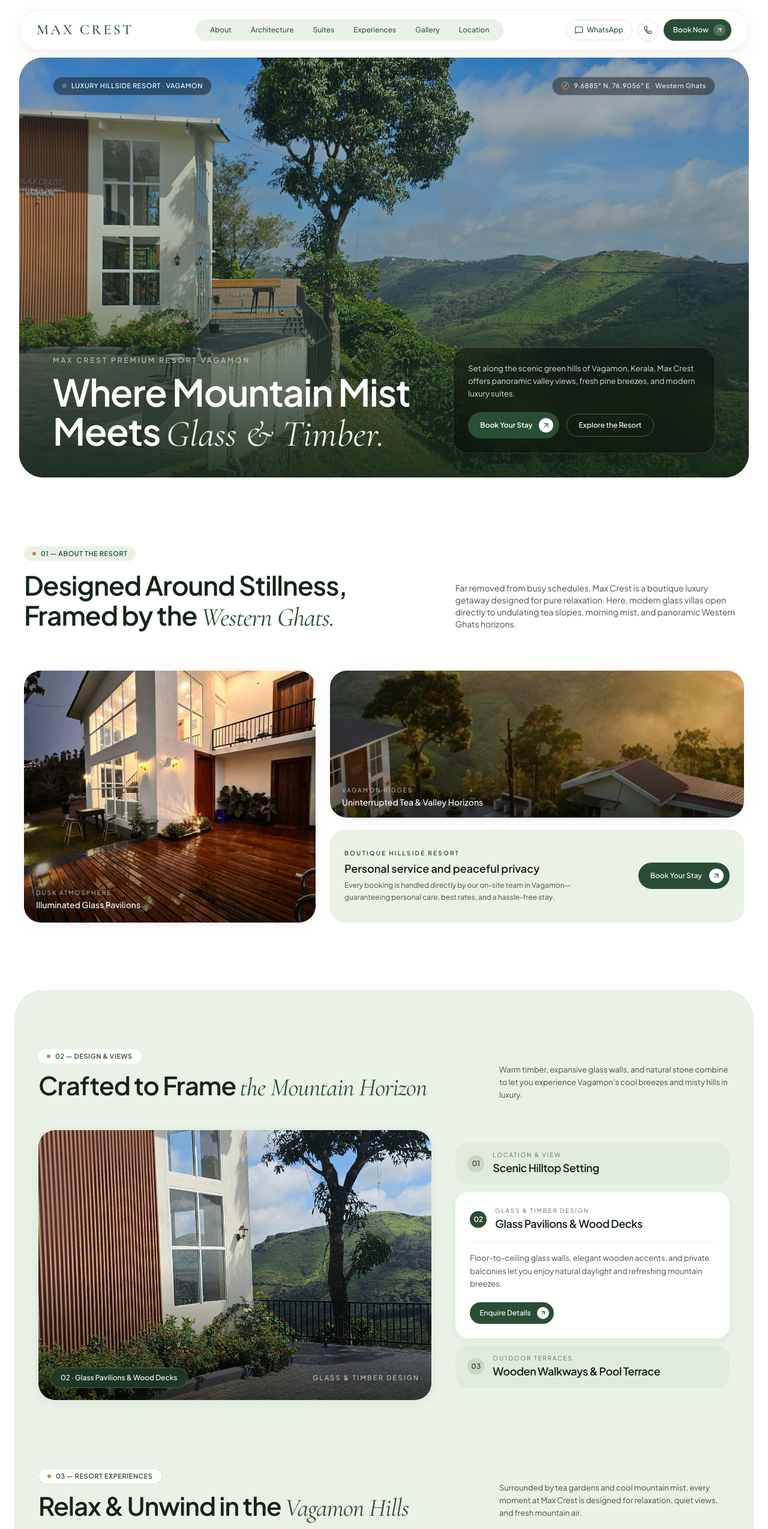
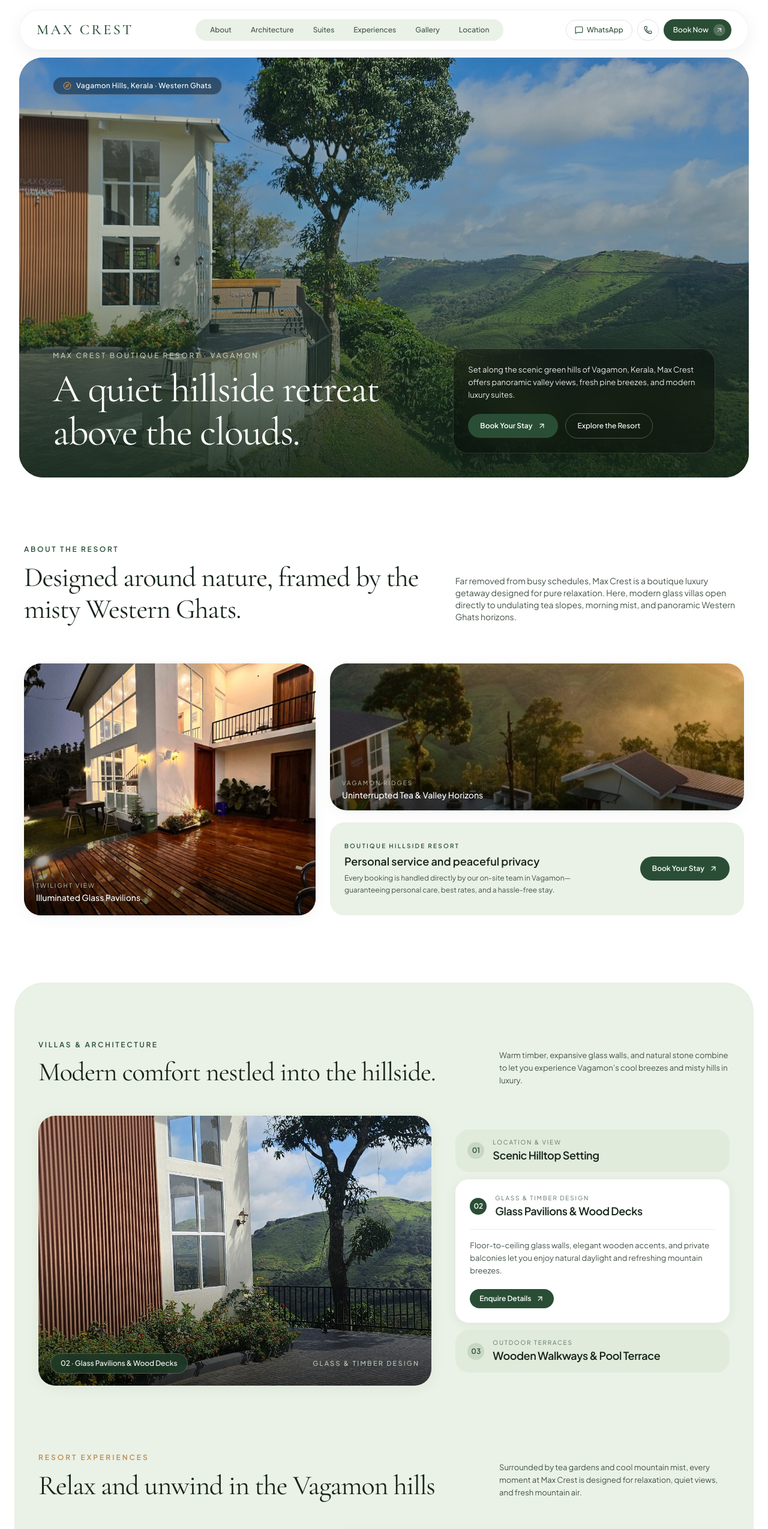
Before and after one commit to imabhijithp/MaxCrest, a React (Vite) app: page / in a window 1280 px wide. Shown: the top 2549 px of the page at 60% size. Built offline with nearby package versions, Linux system fonts and the light colour scheme.

Commit message:
Phase 1: Remove AI design tropes, numbered badges, and formulaic headlines

```diff
--- a/src/components/Architecture.tsx
+++ b/src/components/Architecture.tsx
@@ -44,15 +44,11 @@ export const Architecture: React.FC<ArchitectureProps> = ({ onOpenEnquiry }) =>
       {/* Section Header */}
       <div className="flex flex-col md:flex-row md:items-end justify-between gap-6 mb-10 sm:mb-12">
         <div>
-          <div className="inline-flex items-center gap-2 px-3.5 py-1 rounded-full bg-white text-[#294E35] text-[11px] font-semibold tracking-wider uppercase mb-3 shadow-2xs">
-            <span className="w-1.5 h-1.5 rounded-full bg-[#BB8C52]" />
-            <span>02 — Design &amp; Views</span>
-          </div>
-          <h2 className="text-[28px] sm:text-[36px] lg:text-[42px] font-semibold tracking-tight text-[#16241A] leading-[1.12]">
-            Crafted to Frame{' '}
-            <span className="font-serif italic font-normal text-[#294E35]">
-              the Mountain Horizon
-            </span>
+          <span className="text-xs font-semibold uppercase tracking-[0.22em] text-[#294E35] block mb-3">
+            Villas &amp; Architecture
+          </span>
+          <h2 className="font-serif text-[30px] sm:text-[38px] lg:text-[44px] font-normal tracking-tight text-[#16241A] leading-[1.15]">
+            Modern comfort nestled into the hillside.
           </h2>
         </div>
 
@@ -136,12 +132,10 @@ export const Architecture: React.FC<ArchitectureProps> = ({ onOpenEnquiry }) =>
                           onOpenEnquiry(`Enquiring about ${item.title} at Max Crest Vagamon`);
                         }
                       }}
-                      className="group inline-flex items-center gap-2.5 bg-[#294E35] hover:bg-[#1E3A27] text-white text-xs font-medium pl-4 pr-2 py-2 rounded-full transition-all shadow-xs"
+                      className="inline-flex items-center gap-2 bg-[#294E35] hover:bg-[#1E3A27] text-white text-xs font-semibold px-4 py-2 rounded-full transition-all shadow-xs active:scale-[0.98]"
                     >
                       <span>Enquire Details</span>
-                      <span className="w-5 h-5 rounded-full bg-white text-[#294E35] flex items-center justify-center transition-transform group-hover:rotate-45">
-                        <ArrowUpRight className="w-3 h-3" />
-                      </span>
+                      <ArrowUpRight className="w-3.5 h-3.5" />
                     </button>
                   </div>
                 )}
--- a/src/components/Destination.tsx
+++ b/src/components/Destination.tsx
@@ -14,17 +14,13 @@ export const Destination: React.FC = () => {
         <div className="bg-[#EAF1E6] rounded-[32px] p-6 sm:p-10 lg:p-12 grid grid-cols-1 lg:grid-cols-12 gap-8 lg:gap-12 items-center shadow-[0_4px_24px_rgba(41,78,53,0.04)]">
           {/* Left: Location & Directions */}
           <div className="lg:col-span-6 space-y-5">
-            <div className="inline-flex items-center gap-2 px-3.5 py-1 rounded-full bg-white text-[#294E35] text-[11px] font-semibold tracking-wider uppercase shadow-2xs">
+            <div className="inline-flex items-center gap-2 text-xs uppercase tracking-[0.25em] text-[#BB8C52] font-semibold">
               <Compass className="w-3.5 h-3.5 text-[#BB8C52]" />
-              <span>06 — Location &amp; Directions · Vagamon</span>
+              <span>Location &amp; Directions</span>
             </div>
 
-            <h2 className="text-[28px] sm:text-[34px] lg:text-[38px] font-semibold tracking-tight text-[#16241A] leading-[1.14]">
-              Where the Hills Meet <br />
-              the{' '}
-              <span className="font-serif italic font-normal text-[#294E35]">
-                Mountain Mist
-              </span>
+            <h2 className="font-serif text-[32px] sm:text-[38px] lg:text-[44px] font-normal tracking-tight text-[#16241A] leading-[1.15]">
+              Where the hills meet the mountain mist
             </h2>
 
             <p className="text-[#415446] text-xs sm:text-[13px] leading-relaxed max-w-md">
--- a/src/components/Experiences.tsx
+++ b/src/components/Experiences.tsx
@@ -11,16 +11,12 @@ export const Experiences: React.FC<ExperiencesProps> = ({ onOpenEnquiry }) => {
       {/* Top Split Header Row */}
       <div className="flex flex-col lg:flex-row lg:items-end justify-between gap-6 mb-10 sm:mb-12">
         <div>
-          <div className="inline-flex items-center gap-2 px-3.5 py-1 rounded-full bg-white border border-[#294E35]/15 text-[#294E35] text-[11px] font-semibold tracking-wider uppercase mb-3 shadow-2xs">
-            <span className="w-1.5 h-1.5 rounded-full bg-[#BB8C52]" />
-            <span>03 — Resort Experiences</span>
-          </div>
+          <span className="text-xs uppercase tracking-[0.25em] text-[#BB8C52] font-semibold block mb-3">
+            Resort Experiences
+          </span>
 
-          <h2 className="text-[28px] sm:text-[36px] lg:text-[42px] font-semibold tracking-tight text-[#16241A] leading-[1.12]">
-            Relax &amp; Unwind in the{' '}
-            <span className="font-serif italic font-normal text-[#294E35]">
-              Vagamon Hills
-            </span>
+          <h2 className="font-serif text-[32px] sm:text-[40px] lg:text-[46px] font-normal tracking-tight text-[#16241A] leading-[1.15]">
+            Relax and unwind in the Vagamon hills
           </h2>
         </div>
 
@@ -57,7 +53,7 @@ export const Experiences: React.FC<ExperiencesProps> = ({ onOpenEnquiry }) => {
                   Hillside Plunge Pool
                 </h3>
               </div>
-              <span className="w-8 h-8 rounded-full bg-[#294E35] text-white flex items-center justify-center shrink-0 transition-transform duration-300 group-hover:rotate-45">
+              <span className="w-8 h-8 rounded-full bg-[#294E35] text-white flex items-center justify-center shrink-0 transition-transform duration-300 group-hover:translate-x-0.5 group-hover:-translate-y-0.5">
                 <ArrowUpRight className="w-4 h-4" />
               </span>
             </div>
@@ -90,7 +86,7 @@ export const Experiences: React.FC<ExperiencesProps> = ({ onOpenEnquiry }) => {
                 <span className="text-[10px] uppercase tracking-[0.2em] text-[#294E35] font-semibold">
                   Cosy Evenings
                 </span>
-                <span className="w-8 h-8 rounded-full bg-[#EAF1E6] group-hover:bg-[#294E35] text-[#294E35] group-hover:text-white flex items-center justify-center transition-all duration-300 group-hover:rotate-45 shrink-0">
+                <span className="w-8 h-8 rounded-full bg-[#EAF1E6] group-hover:bg-[#294E35] text-[#294E35] group-hover:text-white flex items-center justify-center transition-all duration-300 shrink-0">
                   <ArrowUpRight className="w-3.5 h-3.5" />
                 </span>
               </div>
@@ -120,7 +116,7 @@ export const Experiences: React.FC<ExperiencesProps> = ({ onOpenEnquiry }) => {
                 <span className="text-[10px] uppercase tracking-[0.2em] text-[#294E35] font-semibold">
                   Nature Trails
                 </span>
-                <span className="w-8 h-8 rounded-full bg-[#EAF1E6] group-hover:bg-[#294E35] text-[#294E35] group-hover:text-white flex items-center justify-center transition-all duration-300 group-hover:rotate-45 shrink-0">
+                <span className="w-8 h-8 rounded-full bg-[#EAF1E6] group-hover:bg-[#294E35] text-[#294E35] group-hover:text-white flex items-center justify-center transition-all duration-300 shrink-0">
                   <ArrowUpRight className="w-3.5 h-3.5" />
                 </span>
               </div>
--- a/src/components/Hero.tsx
+++ b/src/components/Hero.tsx
@@ -25,40 +25,31 @@ export const Hero: React.FC<HeroProps> = ({ onOpenEnquiry }) => {
         {/* Atmospheric multi-stop gradient for rich contrast */}
         <div className="absolute inset-0 bg-gradient-to-t from-[#14271A]/90 via-[#14271A]/30 to-[#14271A]/20 pointer-events-none" />
 
-        {/* Top Architectural Telemetry Strip */}
+        {/* Top Location Strip */}
         <div className="absolute inset-x-0 top-6 sm:top-8 px-6 sm:px-10 md:px-14 flex items-center justify-between z-10">
-          <div className="inline-flex items-center gap-2 px-3.5 py-1.5 rounded-full bg-black/40 backdrop-blur-md border border-white/20 text-white text-[11px] font-medium tracking-wider uppercase">
-            <span className="w-2 h-2 rounded-full bg-[#BB8C52] animate-pulse" />
-            <span>Luxury Hillside Resort · Vagamon</span>
-          </div>
-
-          <div className="hidden sm:inline-flex items-center gap-2 px-3.5 py-1.5 rounded-full bg-black/40 backdrop-blur-md border border-white/20 text-white/90 text-[11px] font-medium tracking-wider">
+          <div className="inline-flex items-center gap-2 px-4 py-1.5 rounded-full bg-black/40 backdrop-blur-md border border-white/20 text-white text-xs font-medium tracking-wide">
             <Compass className="w-3.5 h-3.5 text-[#BB8C52]" />
-            <span>{resort.coordinates} · Western Ghats</span>
+            <span>Vagamon Hills, Kerala · Western Ghats</span>
           </div>
         </div>
 
-        {/* Bottom Split Composition: Mixed Sans/Serif Display Headline + Glass Action Card */}
+        {/* Bottom Split Composition: Classic Editorial Headline + Action Card */}
         <div className="absolute inset-x-0 bottom-6 sm:bottom-10 px-6 sm:px-10 md:px-14 z-10">
           <div className="grid grid-cols-1 lg:grid-cols-12 gap-6 lg:gap-10 items-end">
-            {/* Left 7 Cols: Original Mixed-Typography Headline */}
+            {/* Left 7 Cols: Classic Editorial Headline */}
             <div className="lg:col-span-7">
-              <p className="text-[#B8C9B2] text-xs uppercase tracking-[0.24em] font-medium mb-3">
-                Max Crest Premium Resort Vagamon
+              <p className="text-[#B8C9B2] text-xs uppercase tracking-[0.22em] font-medium mb-3">
+                Max Crest Boutique Resort · Vagamon
               </p>
-              <h1 className="text-[34px] sm:text-[46px] md:text-[56px] lg:text-[62px] font-semibold tracking-tight leading-[1.05] text-white">
-                Where Mountain Mist <br />
-                Meets{' '}
-                <span className="font-serif italic font-normal tracking-normal text-[#EAF1E6]">
-                  Glass &amp; Timber.
-                </span>
+              <h1 className="font-serif text-[36px] sm:text-[48px] md:text-[58px] lg:text-[66px] font-normal tracking-tight leading-[1.08] text-white">
+                A quiet hillside retreat above the clouds.
               </h1>
             </div>
 
-            {/* Right 5 Cols: Frosted Architectural Narrative & Action Card */}
+            {/* Right 5 Cols: Frosted Card */}
             <div className="lg:col-span-5">
               <div className="bg-black/40 backdrop-blur-xl border border-white/15 rounded-[24px] p-5 sm:p-6 text-white shadow-xl">
-                <p className="text-white/85 text-xs sm:text-[13px] leading-relaxed mb-5">
+                <p className="text-white/90 text-xs sm:text-[13px] leading-relaxed mb-5">
                   Set along the scenic green hills of Vagamon, Kerala, Max Crest offers panoramic valley views, fresh pine breezes, and modern luxury suites.
                 </p>
 
@@ -66,17 +57,15 @@ export const Hero: React.FC<HeroProps> = ({ onOpenEnquiry }) => {
                   <button
                     type="button"
                     onClick={onOpenEnquiry}
-                    className="group inline-flex items-center gap-2.5 bg-[#294E35] hover:bg-[#1E3A27] text-white text-xs font-semibold pl-5 pr-2.5 py-2.5 rounded-full transition-all shadow-xs"
+                    className="inline-flex items-center gap-2 bg-[#294E35] hover:bg-[#1E3A27] text-white text-xs font-semibold px-5 py-3 rounded-full transition-all shadow-xs active:scale-[0.98]"
                   >
                     <span>Book Your Stay</span>
-                    <span className="w-6 h-6 rounded-full bg-white text-[#294E35] flex items-center justify-center transition-transform group-hover:rotate-45">
-                      <ArrowUpRight className="w-3.5 h-3.5" />
-                    </span>
+                    <ArrowUpRight className="w-3.5 h-3.5" />
                   </button>
 
                   <a
                     href="#sanctuary"
-                    className="inline-flex items-center px-5 py-2.5 rounded-full border border-white/25 hover:bg-white/10 text-white text-xs font-medium transition-colors"
+                    className="inline-flex items-center px-5 py-3 rounded-full border border-white/25 hover:bg-white/10 text-white text-xs font-medium transition-colors"
                   >
                     Explore the Resort
                   </a>
--- a/src/components/Introduction.tsx
+++ b/src/components/Introduction.tsx
@@ -15,17 +15,12 @@ export const Introduction: React.FC<IntroductionProps> = ({ onOpenEnquiry }) =>
         {/* Top Editorial Split Header */}
         <div className="grid grid-cols-1 lg:grid-cols-12 gap-8 items-end mb-12 sm:mb-16">
           <div className="lg:col-span-7">
-            <div className="inline-flex items-center gap-2 px-3.5 py-1 rounded-full bg-[#EAF1E6] text-[#294E35] text-[11px] font-semibold tracking-wider uppercase mb-4">
-              <span className="w-1.5 h-1.5 rounded-full bg-[#BB8C52]" />
-              <span>01 — About the Resort</span>
-            </div>
+            <span className="text-xs font-semibold uppercase tracking-[0.22em] text-[#294E35] block mb-3">
+              About the Resort
+            </span>
 
-            <h2 className="text-[30px] sm:text-[38px] lg:text-[44px] font-semibold tracking-tight text-[#16241A] leading-[1.12]">
-              Designed Around Stillness, <br />
-              Framed by the{' '}
-              <span className="font-serif italic font-normal text-[#294E35]">
-                Western Ghats.
-              </span>
+            <h2 className="font-serif text-[32px] sm:text-[40px] lg:text-[46px] font-normal tracking-tight text-[#16241A] leading-[1.15]">
+              Designed around nature, framed by the misty Western Ghats.
             </h2>
           </div>
 
@@ -51,7 +46,7 @@ export const Introduction: React.FC<IntroductionProps> = ({ onOpenEnquiry }) =>
               <div className="absolute bottom-5 left-5 right-5 flex items-end justify-between text-white pointer-events-none">
                 <div>
                   <span className="text-[10px] uppercase tracking-[0.2em] text-[#B8C9B2] block mb-0.5">
-                    Dusk Atmosphere
+                    Twilight View
                   </span>
                   <p className="text-sm font-medium">Illuminated Glass Pavilions</p>
                 </div>
@@ -95,12 +90,10 @@ export const Introduction: React.FC<IntroductionProps> = ({ onOpenEnquiry }) =>
                 <button
                   type="button"
                   onClick={onOpenEnquiry}
-                  className="group inline-flex items-center gap-3 bg-[#294E35] hover:bg-[#1E3A27] text-white text-xs font-medium pl-5 pr-2.5 py-2.5 rounded-full transition-all shadow-xs"
+                  className="inline-flex items-center gap-2 bg-[#294E35] hover:bg-[#1E3A27] text-white text-xs font-semibold px-5 py-3 rounded-full transition-all shadow-xs active:scale-[0.98]"
                 >
                   <span>Book Your Stay</span>
-                  <span className="w-6 h-6 rounded-full bg-white text-[#294E35] flex items-center justify-center transition-transform group-hover:rotate-45">
-                    <ArrowUpRight className="w-3.5 h-3.5" />
-                  </span>
+                  <ArrowUpRight className="w-3.5 h-3.5" />
                 </button>
               </div>
             </div>
--- a/src/components/Navbar.tsx
+++ b/src/components/Navbar.tsx
@@ -109,7 +109,7 @@ export const Navbar: React.FC<NavbarProps> = ({ onOpenEnquiry }) => {
               className="group inline-flex items-center gap-1.5 sm:gap-2 bg-[#294E35] hover:bg-[#1E3A27] text-white text-[11px] sm:text-xs font-medium px-3 sm:pl-4 sm:pr-2.5 py-1.5 sm:py-2 rounded-full transition-all shadow-xs active:scale-[0.98] whitespace-nowrap shrink-0"
             >
               <span className="whitespace-nowrap">Book Now</span>
-              <span className="w-4 h-4 sm:w-5 sm:h-5 rounded-full bg-white/20 text-white flex items-center justify-center transition-transform group-hover:rotate-45 shrink-0">
+              <span className="w-4 h-4 sm:w-5 sm:h-5 rounded-full bg-white/20 text-white flex items-center justify-center transition-transform duration-300 group-hover:translate-x-0.5 group-hover:-translate-y-0.5 shrink-0">
                 <ArrowUpRight className="w-2.5 h-2.5 sm:w-3 sm:h-3" />
               </span>
             </button>
```
Also changed, not shown: src/components/CinematicBreak.tsx (+14 -5 lines), src/components/Footer.tsx (+6 -12 lines), src/components/Gallery.tsx (+6 -10 lines), src/components/Sanctuaries.tsx (+10 -15 lines).
